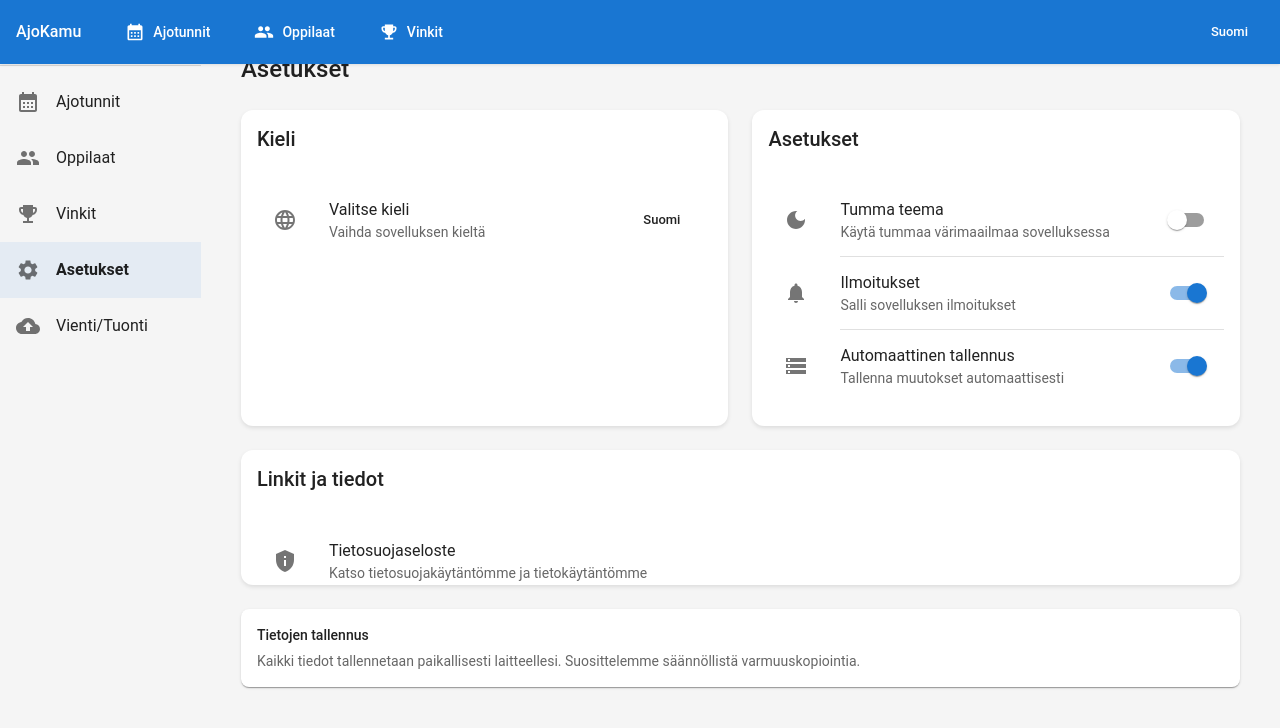
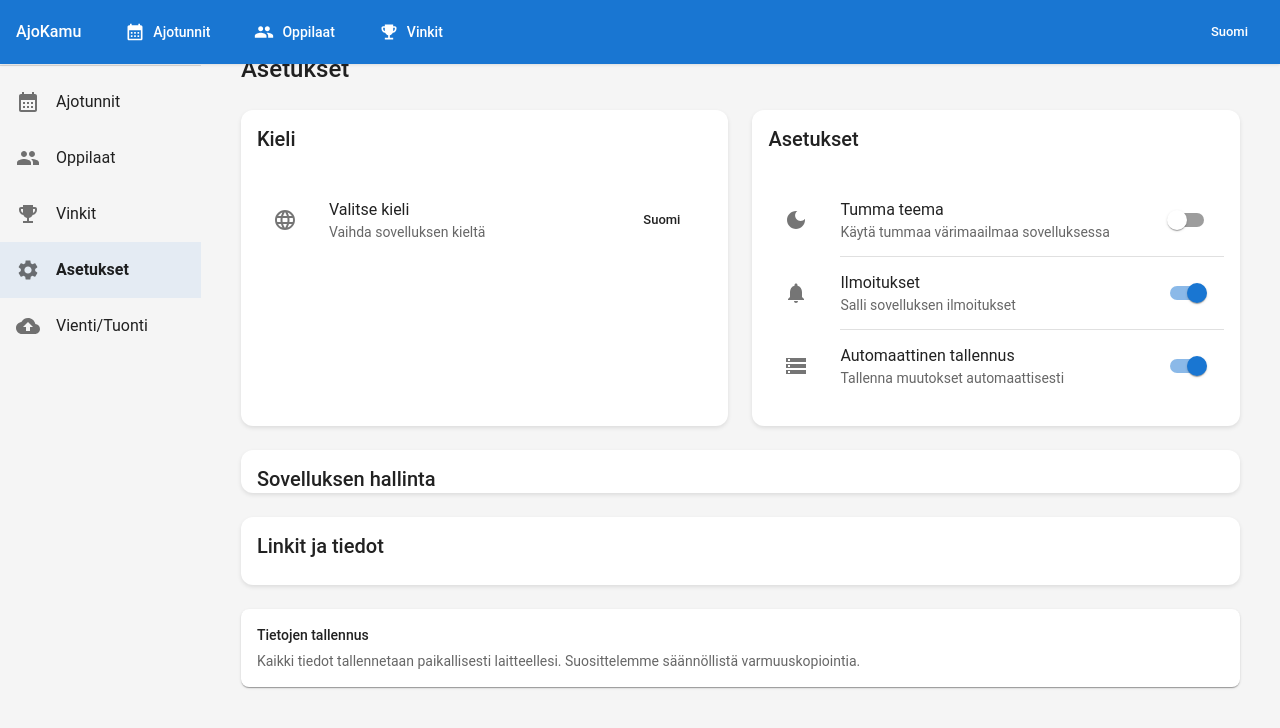
Before and after one commit to tonihintikka/opetuslupa_apu, a React (Vite) app: page /settings in a window 1280 px wide. Shown: the top 728 px of the page. Built offline with nearby package versions, Linux system fonts and the light colour scheme; some icons are missing.

Commit message:
Update SettingsPage with enhanced update checking and clearer UI with translations

```diff
--- a/src/components/pages/SettingsPage.tsx
+++ b/src/components/pages/SettingsPage.tsx
@@ -13,6 +13,7 @@ import {
   CardContent,
   CardHeader,
   useTheme,
+  Button,
 } from '@mui/material';
 import {
   Language as LanguageIcon,
@@ -23,11 +24,14 @@ import {
   Gavel as GavelIcon,
   Help as HelpIcon,
   Info as InfoIcon,
+  Update as UpdateIcon,
+  ImportExport as ImportExportIcon,
 } from '@mui/icons-material';
 import { useTranslation } from 'react-i18next';
 import { LanguageSwitcher } from '../';
 import { settingsService } from '../../services';
 import { Link as RouterLink } from 'react-router-dom';
+import { APP_VERSION } from '../../sw-register';
 
 /**
  * Settings page component
@@ -41,10 +45,11 @@ const SettingsPage: React.FC = () => {
   const [notificationsEnabled, setNotificationsEnabled] = React.useState(true);
   const [darkModeEnabled, setDarkModeEnabled] = React.useState(false);
   const [autoSaveEnabled, setAutoSaveEnabled] = React.useState(true);
+  const [updateMessage, setUpdateMessage] = React.useState<string | null>(null);
 
   // Current year and app version for footer links
   const currentYear = new Date().getFullYear();
-  const appVersion = 'v0.1.0'; // This would typically come from environment variables
+  const appVersion = APP_VERSION; // Using the version from service worker
 
   // Load settings from storage when component mounts
   useEffect(() => {
@@ -84,6 +89,43 @@ const SettingsPage: React.FC = () => {
     const newValue = !autoSaveEnabled;
     setAutoSaveEnabled(newValue);
     await settingsService.saveSetting('autoSave', newValue);
+  };
+
+  // Check for updates
+  const checkForUpdates = async () => {
+    if ('serviceWorker' in navigator && navigator.serviceWorker.controller) {
+      setUpdateMessage(t('settings:updates.checking', 'Tarkistetaan päivityksiä...'));
+
+      try {
+        // Request cache update and registration update
+        const registrations = await navigator.serviceWorker.getRegistrations();
+        if (registrations.length > 0) {
+          for (const registration of registrations) {
+            await registration.update();
+          }
+        }
+
+        // Force reload resources
+        setUpdateMessage(t('settings:updates.refreshing', 'Ladataan resursseja uudelleen...'));
+        if (window.caches) {
+          const cacheNames = await window.caches.keys();
+          await Promise.all(cacheNames.map(cacheName => window.caches.delete(cacheName)));
+        }
+
+        // Success message
+        setUpdateMessage(t('settings:updates.upToDate', 'Sovellus on ajan tasalla!'));
+        setTimeout(() => setUpdateMessage(null), 3000);
+      } catch (error) {
+        console.error('Error checking for updates:', error);
+        setUpdateMessage(t('settings:updates.error', 'Virhe päivityksien tarkistamisessa'));
+        setTimeout(() => setUpdateMessage(null), 3000);
+      }
+    } else {
+      setUpdateMessage(
+        t('settings:updates.notSupported', 'Päivitykset eivät ole tuettuja tässä selaimessa'),
+      );
+      setTimeout(() => setUpdateMessage(null), 3000);
+    }
   };
 
   return (
@@ -199,9 +241,57 @@ const SettingsPage: React.FC = () => {
         </Card>
       </Box>
 
+      {/* Application Management */}
+      <Card sx={{ flex: 1, mt: 3 }}>
+        <CardHeader title={t('settings:dataManagement', 'Sovelluksen hallinta')} />
+        <CardContent>
+          <List disablePadding>
+            {/* Check for Updates */}
+            <ListItem>
+              <ListItemIcon>
+                <UpdateIcon />
+              </ListItemIcon>
+              <ListItemText
+                primary={t('settings:updates.checkForUpdates', 'Tarkista päivitykset')}
+                secondary={
+                  updateMessage ||
+                  t('settings:updates.description', 'Tarkista sovelluksen päivitykset')
+                }
+              />
+              <Button variant="outlined" size="small" onClick={checkForUpdates} sx={{ ml: 2 }}>
+                {t('settings:updates.check', 'Tarkista')}
+              </Button>
+            </ListItem>
+
+            <Divider variant="inset" component="li" />
+
+            {/* Data Export/Import */}
+            <ListItem
+              component={RouterLink}
+              to="/export-import"
+              sx={{
+                textDecoration: 'none',
+                color: 'text.primary',
+                '&:hover': {
+                  bgcolor: 'action.hover',
+                },
+              }}
+            >
+              <ListItemIcon>
+                <ImportExportIcon />
+              </ListItemIcon>
+              <ListItemText
+                primary={t('common:navigation.exportImport', 'Vienti/Tuonti')}
+                secondary={t('settings:dataExport.exportHelp', 'Vie tai tuo tietosi')}
+              />
+            </ListItem>
+          </List>
+        </CardContent>
+      </Card>
+
       {/* Links & Info Section (replaces footer on mobile) */}
       <Card sx={{ flex: 1, mt: 3 }}>
-        <CardHeader title={t('settings:links.title', 'Links & Info')} />
+        <CardHeader title={t('settings:links.title', 'Linkit & Info')} />
         <CardContent>
           <List disablePadding>
             <ListItem
--- a/src/locales/fi/settings.json
+++ b/src/locales/fi/settings.json
@@ -11,8 +11,20 @@
     "autoSaveDescription": "Tallenna muutokset automaattisesti"
   },
   "account": "Tili",
-  "dataManagement": "Tietojen hallinta",
+  "dataManagement": "Sovelluksen hallinta",
   "aboutApp": "Tietoja sovelluksesta",
+
+  "updates": {
+    "checkForUpdates": "Tarkista päivitykset",
+    "description": "Tarkista ja lataa sovelluksen viimeisin versio",
+    "checking": "Tarkistetaan päivityksiä...",
+    "refreshing": "Ladataan resursseja uudelleen...",
+    "upToDate": "Sovellus on ajan tasalla!",
+    "error": "Virhe päivityksien tarkistamisessa",
+    "notSupported": "Päivitykset eivät ole tuettuja tässä selaimessa",
+    "check": "Tarkista",
+    "newVersionAvailable": "Uusi versio saatavilla!"
+  },
 
   "links": {
     "title": "Linkit ja tiedot",
@@ -49,7 +61,7 @@
   "dataExport": {
     "title": "Tietojen vienti",
     "exportData": "Vie tiedot",
-    "exportHelp": "Vie kaikki oppilas- ja ajotuntitiedot JSON-tiedostona",
+    "exportHelp": "Vie tai tuo oppilastietosi",
     "lastExport": "Viimeisin vienti"
   },
 
```
